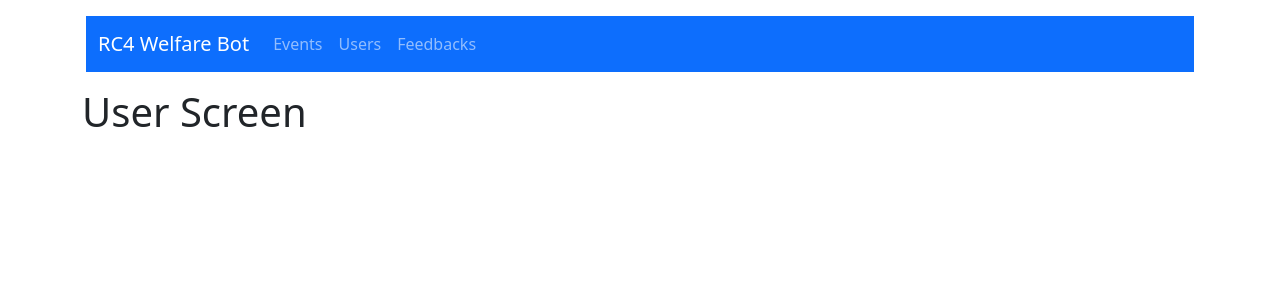
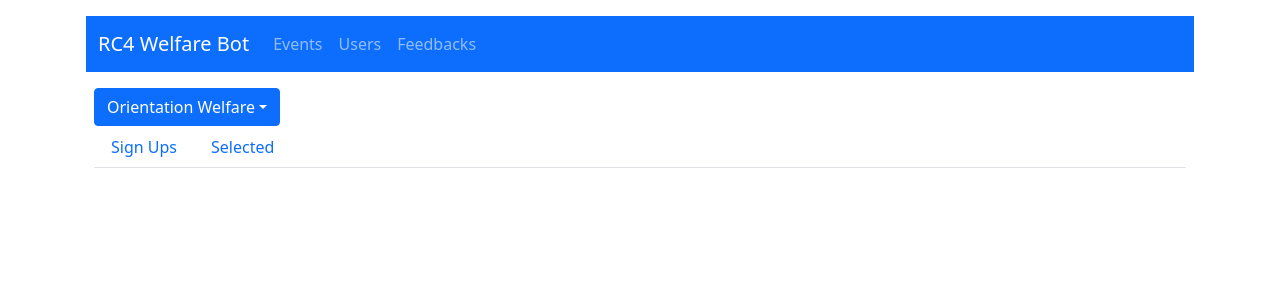
Before and after one commit to Bryanleongys/Bryanleongys.github.io, a React (Create React App) app in the folder client/: page /users in a window 1280 px wide. Shown: the top 300 px of the page. Built offline with nearby package versions, Linux system fonts and the light colour scheme.

Commit message:
added general welfare

```diff
--- a/client/src/components/UserScreen.js
+++ b/client/src/components/UserScreen.js
@@ -1,10 +1,47 @@
 import React from "react";
+import { Container, Dropdown, Nav } from "react-bootstrap";
 
 const UserScreen = () => {
+  const events = ["Orientation Welfare", "RC4 Welfare", "Recess Week Welfare"];
+  const user = [
+    { event: "Orientation Welfare", usernames: ["bryanwhl", "smulboi"] },
+    { event: "RC4 Welfare", usernames: ["bryanlys", "bryant"] },
+    { event: "Recess Week Welfare", usernames: ["smallboi", "smolboi99"] },
+  ];
+  const [dropdownItem, setDropdownItem] = React.useState(events[0]);
+
+  const handlePress = (event) => {
+    setDropdownItem(event);
+  };
+
+  const showTable = () => {
+    return (
+      <Nav variant="tabs" defaultActiveKey="/home">
+        <Nav.Item>
+          <Nav.Link href="/signups">Sign Ups</Nav.Link>
+        </Nav.Item>
+        <Nav.Item>
+          <Nav.Link href="/selected">Selected</Nav.Link>
+        </Nav.Item>
+      </Nav>
+    );
+  };
   return (
-    <div>
-      <h1>User Screen</h1>
-    </div>
+    <Container>
+      <Dropdown>
+        <Dropdown.Toggle id="dropdown-basic">{dropdownItem}</Dropdown.Toggle>
+        <Dropdown.Menu>
+          {events.map((event, index) => {
+            return (
+              <Dropdown.Item onClick={() => handlePress(event)} key={index}>
+                {event}
+              </Dropdown.Item>
+            );
+          })}
+        </Dropdown.Menu>
+      </Dropdown>
+      {showTable()}
+    </Container>
   );
 };
 export default UserScreen;
--- a/client/src/components/feedbacks/GeneralFeedback.js
+++ b/client/src/components/feedbacks/GeneralFeedback.js
@@ -1,10 +1,24 @@
 import React from "react";
+import { Container, Dropdown, ListGroup } from "react-bootstrap";
 
 const GeneralFeedback = () => {
+  const feedbacks = [
+    "Thank you for giving out welfare packs to us! We loved it",
+    "Thank you RC4Welfare!",
+    "Omg why are there ants around RC4Welfare?",
+  ];
   return (
-    <div>
-      <h1>General Feedback Screen</h1>
-    </div>
+    <Container>
+      <ListGroup>
+        {feedbacks.map((feedback, index) => {
+          return (
+            <ListGroup.Item key={index}>
+              {index + 1}. {feedback}
+            </ListGroup.Item>
+          );
+        })}
+      </ListGroup>
+    </Container>
   );
 };
 export default GeneralFeedback;
```
Also changed, not shown: client/src/components/users/UserTable.js (added, +10 -0 lines).
